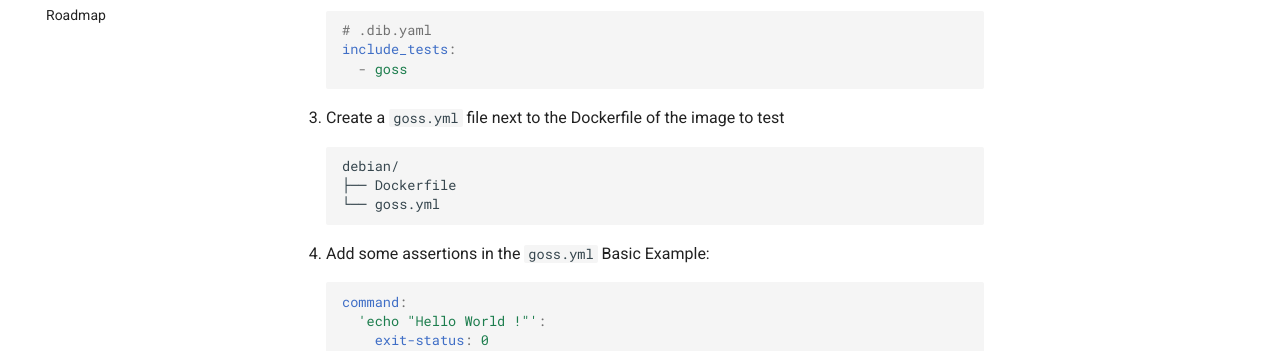
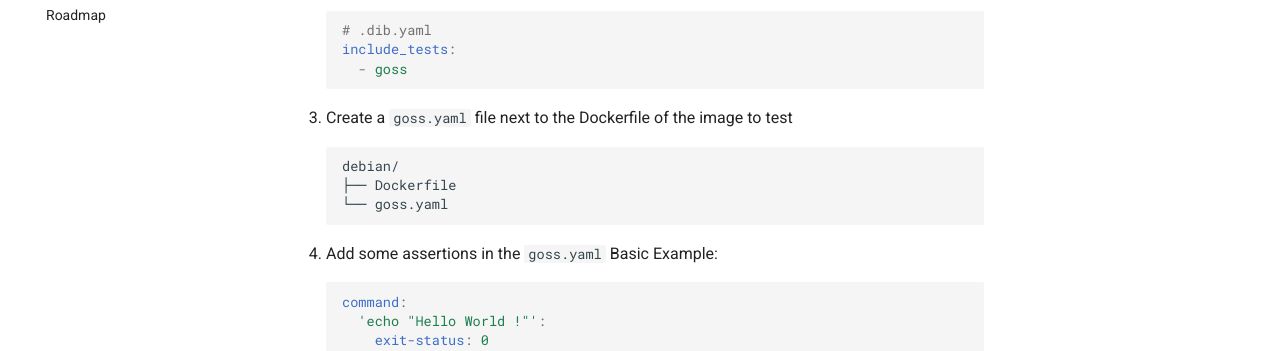
Before and after one commit to radiofrance/dib, an MkDocs documentation site: the page built from docs/tests.md, in a window 1280 px wide and 1087 px high. Shown: the part 562-913 px from the top of the window. Built offline with MkDocs 1.6.1 and Material for MkDocs 9.7.7, drawn with Linux system fonts in a browser that asks for light colours; comment, search, counter and statistics services are not loaded.

Commit message:
fix: use .yaml extension to goss files instead of .yml

````diff
--- a/docs/examples/config/reference.yaml
+++ b/docs/examples/config/reference.yaml
@@ -81,7 +81,7 @@ kaniko:
 # Enable test suites execution after each image build.
 include_tests:
   # Enable Goss tests. See the "goss" configuration section below.
-  # To test an image, place a goss.yml file in its build context.
+  # To test an image, place a goss.yaml file in its build context.
   # Learn more about Goss: https://github.com/goss-org/goss
   - goss
   # Enable trivy vulnerability scans. See the "trivy" configuration section below.
--- a/docs/tests.md
+++ b/docs/tests.md
@@ -23,14 +23,14 @@ To get started with goss tests, follow the steps below:
       - goss
     ```
 
-1. Create a `goss.yml` file next to the Dockerfile of the image to test
+1. Create a `goss.yaml` file next to the Dockerfile of the image to test
     ```
     debian/
     ├── Dockerfile
-    └── goss.yml
+    └── goss.yaml
     ```
 
-1. Add some assertions in the `goss.yml`
+1. Add some assertions in the `goss.yaml`
     Basic Example:
     ```yaml
     command:
````
